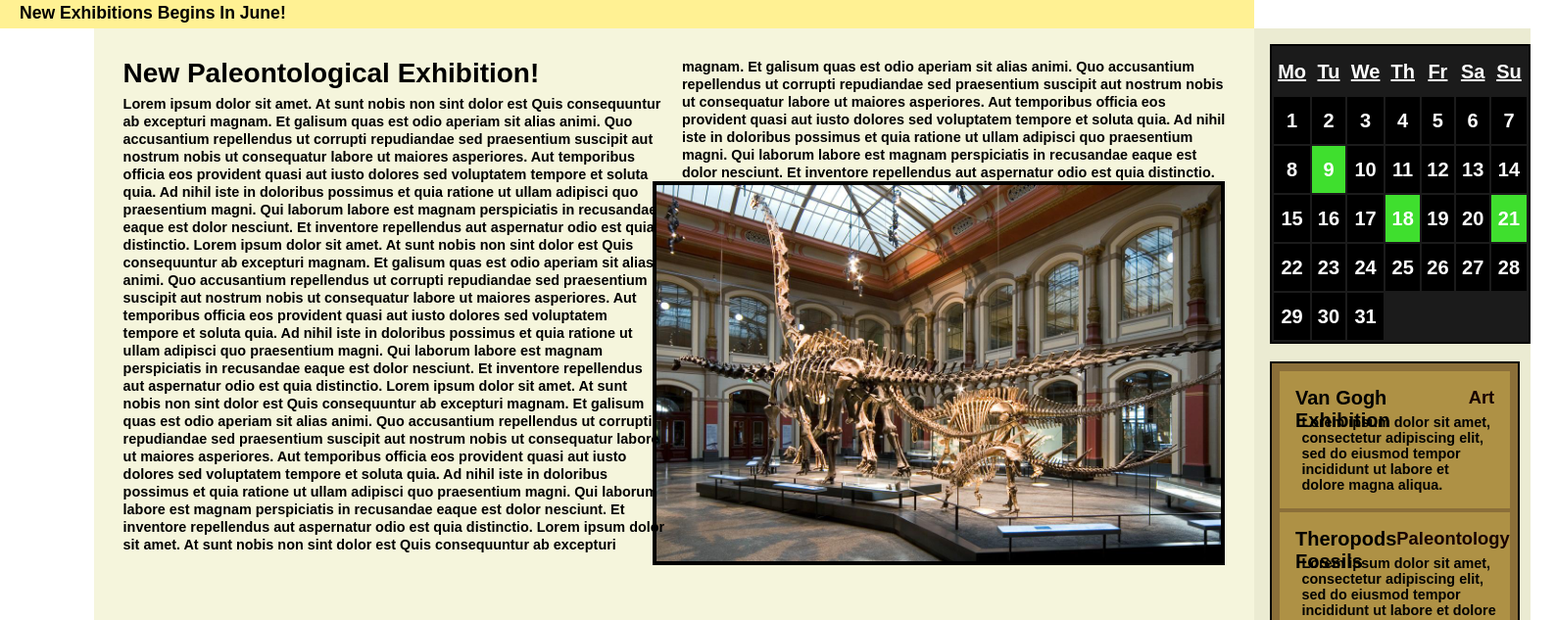
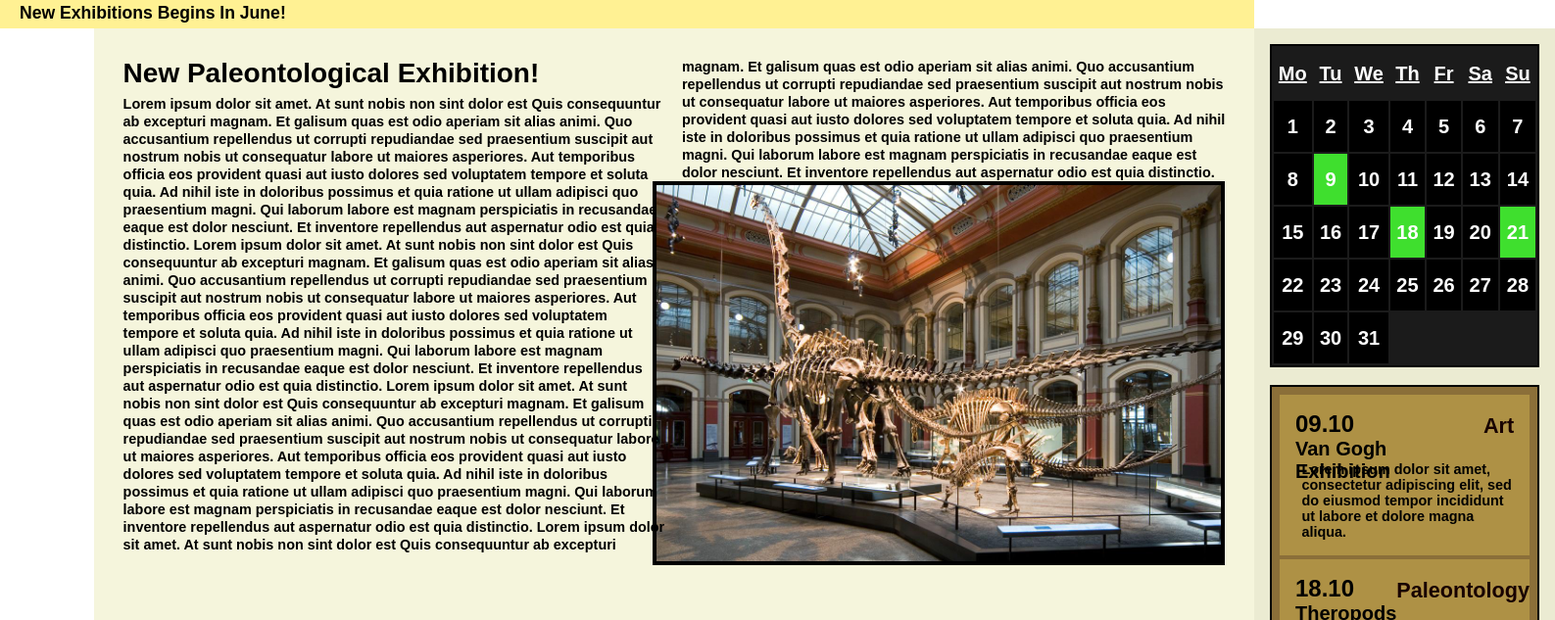
Before and after one commit to TimSadko/WebMarkupTerm1Project, a plain HTML site: page index.html in a window 1280 px wide. Shown: the part 79-712 px from the top of the page at 98% size, 1587 px wide, since content can reach past the window. Drawn offline with Linux system fonts and the light colour scheme.

Commit message:
Fixed event list

```diff
--- a/index.html
+++ b/index.html
@@ -49,14 +49,14 @@
         <section class="SideContentSection">
             <table class="Calendar">
                 <colgroup>
-                    <col style="width: 6vh;">
-                    <col style="width: 6vh;">
-                    <col style="width: 6vh;">
-                    <col style="width: 6vh;">
-                    <col style="width: 6vh;">
-                    <col style="width: 6vh;">
-                    <col style="width: 6vh;">
-                    </colgroup>
+                    <col style="width: 6.5vh;">
+                    <col style="width: 6.5vh;">
+                    <col style="width: 6.5vh;">
+                    <col style="width: 6.5vh;">
+                    <col style="width: 6.5vh;">
+                    <col style="width: 6.5vh;">
+                    <col style="width: 6.5vh;">
+                </colgroup>
 
                 <tr class="Weekdays">
                     <th>Mo</th>
@@ -113,12 +113,14 @@
 
             <section class="EventList">
                 <section class="SingleEvent">
+                    <a class="EventDateText">09.10</a>
                     <a class="EventTitle">Van Gogh Exhibition</a>
                     <a class="EventTheme">Art</a>
                     <a class="EventMainText">Lorem ipsum dolor sit amet, consectetur adipiscing elit, sed do eiusmod tempor incididunt ut labore et dolore magna aliqua.</a>
                 </section>
 
                 <section class="SingleEvent">
+                    <a class="EventDateText">18.10</a>
                     <a class="EventTitle">Theropods Fossils</a>
                     <a class="EventTheme">Paleontology</a>
                     <a class="EventMainText">Lorem ipsum dolor sit amet, consectetur adipiscing elit, sed do eiusmod tempor incididunt ut labore et dolore magna aliqua.</a>
--- a/styles.css
+++ b/styles.css
@@ -131,7 +131,7 @@ html, body
 
 .MainPageContent{
     display: grid;
-    grid-template-columns: 12vh 1fr 22%;
+    grid-template-columns: 12vh 1fr 24%;
     grid-template-rows: 1fr;
 
 
@@ -214,6 +214,7 @@ html, body
 
     margin-top: 2vh;
     margin-left: 2vh;
+    margin-right: 2vh;
 
     text-align: center;
 
@@ -229,7 +230,7 @@ html, body
 .Weekdays{
     background-color: rgb(27, 27, 27);
 
-    height: 6vh;
+    height: 6.5vh;
 
     font-family: Arial, Helvetica, sans-serif;
     font-size: 2.5vh;
@@ -240,7 +241,7 @@ html, body
 }
 
 .Days{
-    height: 6vh;
+    height: 6.5vh;
 
     font-family: Arial, Helvetica, sans-serif;
     font-size: 2.5vh;
@@ -266,7 +267,7 @@ html, body
 
 .EventList{
     margin-left: 2vh;
-    margin-right: 1.3vh;
+    margin-right: 2vh;
     margin-top: 1.8vh;
     margin-bottom: 4vh;
 
@@ -282,7 +283,7 @@ html, body
 .SingleEvent{
     display: grid;
     grid-template-columns: 2fr 1fr;
-    grid-template-rows: 3.5vh 1fr;
+    grid-template-rows: 3.5vh 3vh 1fr;
 
     background-color: rgb(174, 145, 69);
 
@@ -291,9 +292,18 @@ html, body
     margin-bottom: 0.5vh;
 }
 
+.EventDateText{
+    grid-column: 1;
+    grid-row: 1;
+
+    font-family: Arial, Helvetica, sans-serif;
+    font-size: 3vh;
+    font-weight: 700;
+}
+
 .EventTitle{
     grid-column: 1;
-    grid-row: 1;
+    grid-row: 2;
 
     font-family: Arial, Helvetica, sans-serif;
     font-size: 2.5vh;
@@ -304,17 +314,19 @@ html, body
     grid-column: 2;
     grid-row: 1;
 
+    margin-top: 0.3vh;
+
     text-align: right;
 
     font-family: Arial, Helvetica, sans-serif;
-    font-size: 2.3vh;
+    font-size: 2.7vh;
     font-weight: 550;
     color: rgb(24, 0, 0);
 }
 
 .EventMainText{
     grid-column: 1 / 3;
-    grid-row: 2;
+    grid-row: 3;
 
     margin-left: 0.8vh;
 
```
